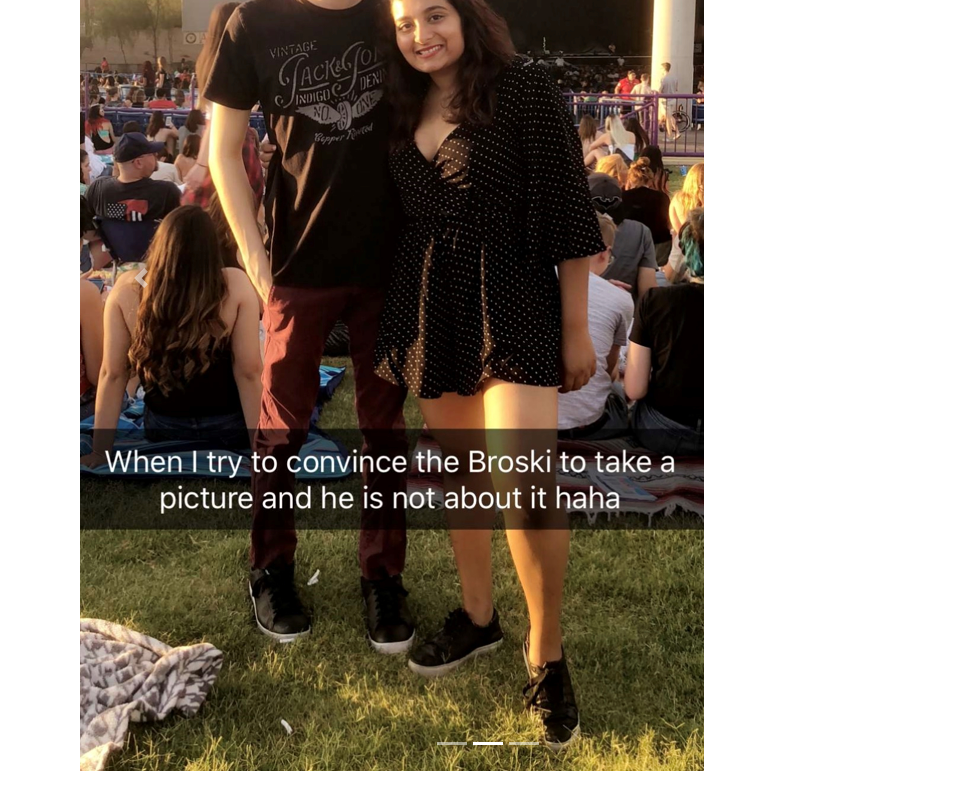
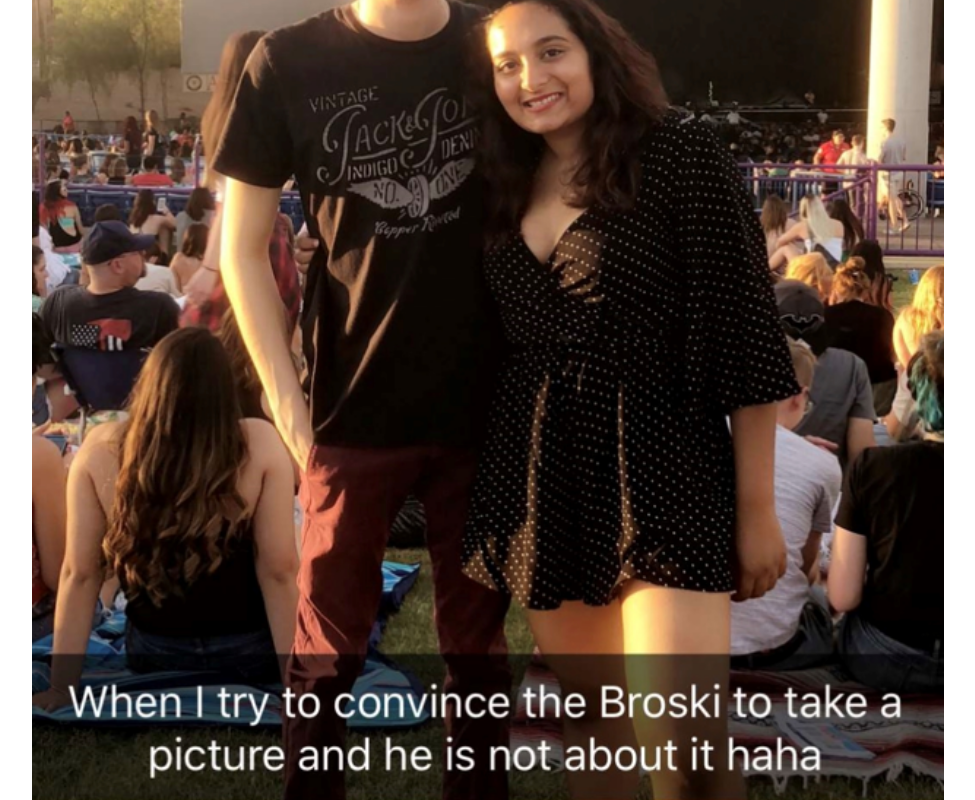
Before and after one commit to JanviShah0501/janvishah.github.io, a website with bundled scripts: page index.html in a window 1280 px wide. Shown: the part 4340-5140 px from the top of the page, without its empty margins (288-1263 px from the left). Built offline with nearby package versions, Linux system fonts and the light colour scheme; files whose address does not match are found by name; a web font is replaced by a local one.

Commit message:
Update index.html

```diff
--- a/index.html
+++ b/index.html
@@ -258,50 +258,20 @@
   <div id="carouselExampleSlidesOnly" class="carousel slide" data-ride="carousel">
   <div class="carousel-inner">
     <div class="carousel-item active">
-      <img class="d-block w-100" src="Image1" alt="First slide">
+      <img class="d-block w-100" src="Image1.PNG" alt="First slide">
     </div>
     <div class="carousel-item">
-      <img class="d-block w-100" src="Image2" alt="Second slide">
+      <img class="d-block w-100" src="Image2.PNG" alt="Second slide">
     </div>
     <div class="carousel-item">
-      <img class="d-block w-100" src="Image3" alt="Third slide">
+      <img class="d-block w-100" src="Image3.PNG" alt="Third slide">
     </div>
   </div>
 </div>
 
       <section class="resume-section p-3 p-lg-5 d-flex flex-column" id="Contact Me">
 
-<div id="demo" class="carousel slide" data-ride="carousel">
 
-  <!-- Indicators -->
-  <ul class="carousel-indicators">
-    <li data-target="#demo" data-slide-to="0" class="active"></li>
-    <li data-target="#demo" data-slide-to="1"></li>
-    <li data-target="#demo" data-slide-to="2"></li>
-  </ul>
-
-  <!-- The slideshow -->
-  <div class="carousel-inner">
-    <div class="carousel-item active">
-      <img src="Image1.PNG" alt="Airbender Power">
-    </div>
-    <div class="carousel-item">
-      <img src="Image2.PNG" alt="My best friend & I">
-    </div>
-    <div class="carousel-item">
-      <img src="Image3.PNG" alt="Selfie">
-    </div>
-  </div>
-
-  <!-- Left and right controls -->
-  <a class="carousel-control-prev" href="#demo" data-slide="prev">
-    <span class="carousel-control-prev-icon"></span>
-  </a>
-  <a class="carousel-control-next" href="#demo" data-slide="next">
-    <span class="carousel-control-next-icon"></span>
-  </a>
-
-</div>
 	<!-- Firebase Developmeent Environement -->
 	<script src="https://www.gstatic.com/firebasejs/5.5.5/firebase-app.js"></script>
 	<script src="https://www.gstatic.com/firebasejs/5.5.5/firebase-firestore.js"></script>
```
